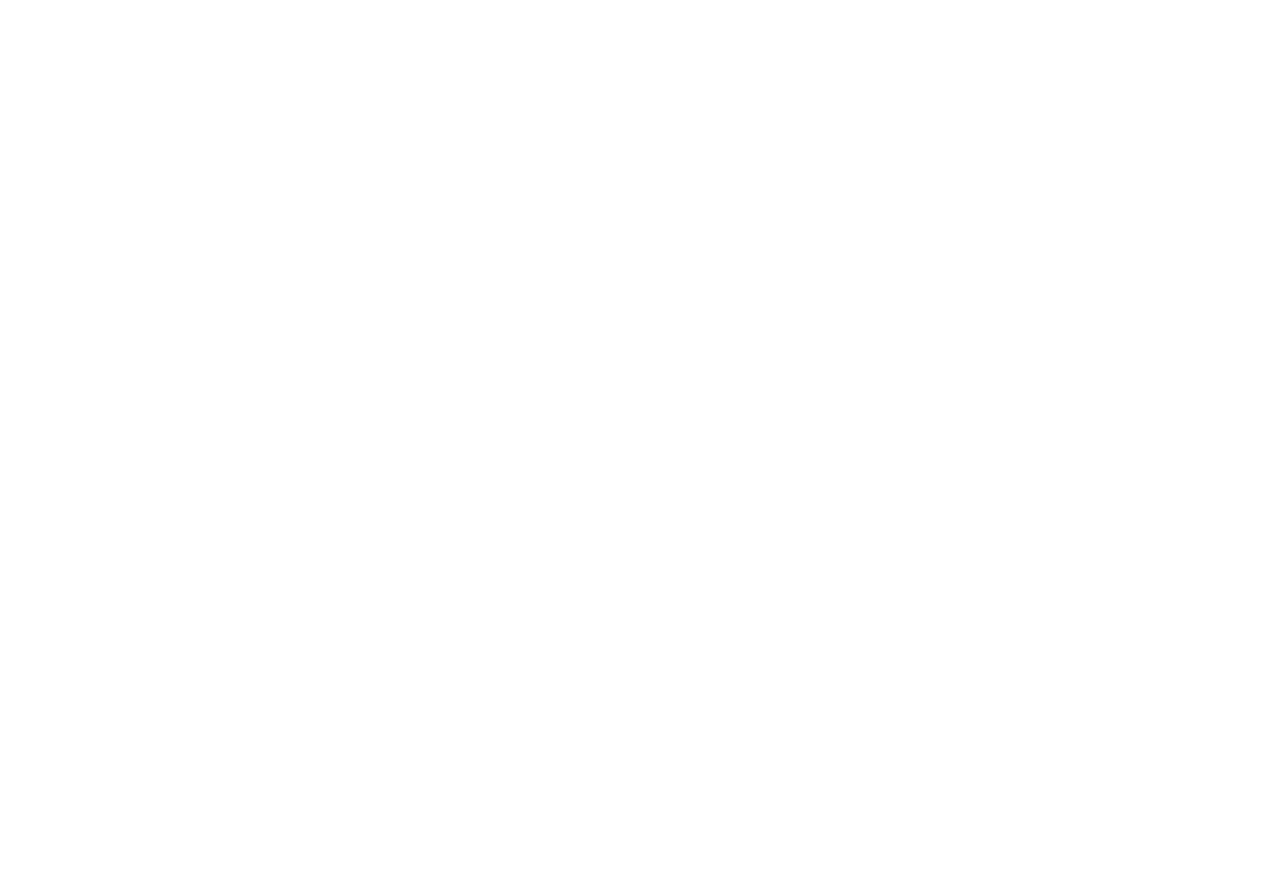
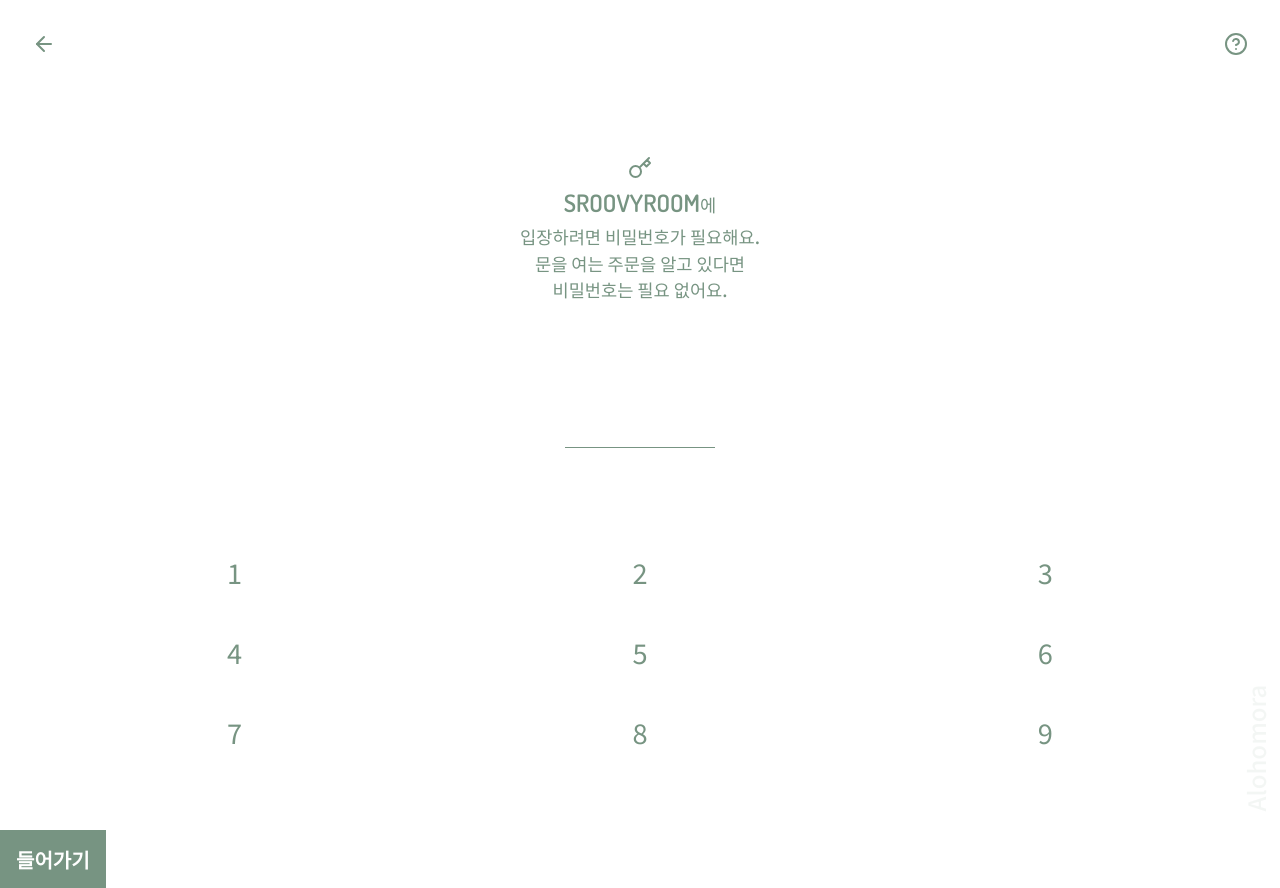
Before and after one commit to lee-suyeon/sroovyroom201, a React (Create React App) app in the folder client/: page /door-lock in a window 1280 px wide. Before the commit the page ends 800 px from the top, so only its background shows below. Built offline with nearby package versions, Linux system fonts and the light colour scheme; no server answers.

Commit message:
[feat ] Add Door Lock Page

```diff
--- a/client/src/App.js
+++ b/client/src/App.js
@@ -2,6 +2,7 @@
 import { Route, Switch } from 'react-router-dom';
 
 import LandingPage from './components/views/LandingPage/LandingPage';
+import DoorLock from './components/views/DoorLock/DoorLock';
 import MenuPage from './components/views/MenuPage/MenuPage';
 import LoginPage from './components/views/LoginPage/LoginPage';
 import RegisterPage from './components/views/RegisterPage/RegisterPage';
@@ -14,6 +15,7 @@
     <div className="App">
       <Switch>
         <Route exact path= "/" component={Auth(LandingPage, null)} />
+        <Route exact path= "/door-lock" component={Auth(DoorLock, null)} />
         <Route exact path= "/menu" component={Auth(MenuPage, null)} />
         <Route exact path= "/login" component={Auth(LoginPage, false)} />
         <Route exact path= "/register" component={Auth(RegisterPage, false)} />
--- /dev/null
+++ b/client/src/components/views/DoorLock/DoorLock.jsx
@@ -0,0 +1,196 @@
+import React, { useState, useCallback } from 'react'
+import styled from 'styled-components';
+
+import { Key, HelpCircle, ArrowLeft } from 'react-feather';
+import TextLogo from '../../../utils/TextLogo'
+import Button from '../../../utils/Button'
+
+const dial =  Array(9).fill().map((v, i) => i + 1);
+
+const DoorLockWrapper = styled.div`
+  height: 100vh;
+  display: flex;
+  flex-direction: column;
+  align-items: center;
+  justify-content: space-evenly;
+`
+
+const Guide = styled.div`
+  color: ${({ theme }) => theme.mainColor };
+  text-align: center;
+  font-size: 1.1rem;
+  font-weight: 500;
+  line-height: 1.5;
+  margin-top: 1rem;
+
+  svg {
+    margin: 0 auto 5px;
+    display: block;
+  }
+`
+
+const DialNumber = styled.div`
+  width: 100%;
+  display: grid;
+  grid-template-columns: repeat(3,1fr);
+  grid-template-rows: repeat(3, 80px);
+  text-align: center;
+  color: ${({ theme }) => theme.mainColor };
+
+  & > div {
+    font-size: 1.7rem;
+    line-height: 80px;
+  }
+
+  $ > .number {
+    transition: 0.3s;
+  }
+
+  & > .number:active,
+  & > .number:hover {
+    background: ${({ theme }) => theme.mainColor };
+    color: ${({ theme }) => theme.baseColor };
+  }
+`
+
+const NumberWrapper = styled.div`
+  width: 150px;
+  height: 60px;
+  border-bottom: 1px solid ${({ theme }) => theme.mainColor };
+  font-size: 3rem;
+  font-family: 'Dosis', sans-serif;
+  font-weight: 500;
+  letter-spacing: 8px;
+  color: ${({ theme }) => theme.mainColor };
+  text-align: center;
+  line-height: 60px;
+  padding-left: 0.5rem;
+`
+
+const HelpWrapper = styled.div`
+
+  width: 100%;
+  color: ${({ theme }) => theme.mainColor };
+
+  & > div {
+    display: flex;
+    justify-content: space-between;
+  }
+  `
+
+  const HelpMessage = styled.div`
+  position: absolute;
+  top: 4rem;
+  right: 2rem;
+  padding: 0.5rem 1rem;
+  text-align: center;
+  font-size: 0.9rem;
+  line-height: 1.6;
+  background: #e2e8e4;
+  color: ${({ theme }) => theme.textColor };
+  border-radius: 5px;
+
+  &::before {
+    content: "";
+    position: absolute;
+    top: -0.3rem;
+    right: 1rem;
+    width: 10px;
+    height: 10px;
+    background: #e2e8e4;
+    transform: rotate(45deg);
+  }
+`
+
+const Alohomora = styled.div`
+  position: absolute;
+  bottom: 8rem;
+  right: -2.5rem;
+  font-size: 1.5rem;
+  font-weight: 500;
+  color: ${({ theme }) => theme.mainColor };
+  opacity: 0.08;
+  transform: rotate(270deg);
+`
+
+//#ff9f8e
+
+function DoorLock() {
+  const [ numbers, setNumbers ] = useState([]);
+  const [ showMessage, setShowMessage ] = useState(false);
+
+
+  const onClickNumber = (number) => {
+
+    if(numbers.length < 4){
+      setNumbers(prev => prev + number);
+    } else {
+      return;
+    }
+  }
+
+  const onClickAlohomora = () => {
+    alert('정답')
+  }
+
+  const onClickHelpCircle = useCallback(() => {
+    setShowMessage(prev => !prev);
+
+    setTimeout(() => {
+      setShowMessage(false);
+    }, 2000)
+  },[]);
+
+
+
+  return (
+    <div>
+
+      <HelpWrapper>
+          <div>
+            <ArrowLeft />
+            <HelpCircle onClick={onClickHelpCircle}/>
+          </div>
+          {showMessage &&
+            <HelpMessage>
+              착한 사람 눈에는 문을 여는 주문이 보여요! <br />
+              Hint: ⚡️🦉🪶🔮
+            </HelpMessage>
+          }
+        </HelpWrapper>
+
+      <DoorLockWrapper>
+        <Guide>
+          <Key />
+          <TextLogo />에 <br />
+          입장하려면 비밀번호가 필요해요. <br />
+          문을 여는 주문을 알고 있다면 <br />
+          비밀번호는 필요 없어요.
+        </Guide>
+
+        <NumberWrapper>
+          {numbers}
+        </NumberWrapper>
+
+        <DialNumber>
+          {dial.map((d, idx) => (
+            <div
+              key={`dial-${idx+1}`}
+              className="number"
+              onClick={() => onClickNumber(d)}
+              >{d}</div>
+          ))}
+        </DialNumber>
+
+        <Button fullWidth >들어가기</Button>
+
+      </DoorLockWrapper>
+
+      <Alohomora onClick={onClickAlohomora}>
+        Alohomora
+      </Alohomora>
+    </div>
+  )
+}
+
+export default DoorLock
--- a/client/src/utils/TextLogo.jsx
+++ b/client/src/utils/TextLogo.jsx
@@ -3,7 +3,7 @@
 
 const sizes = {
   large: {
-    fontSize: "1.8rem"
+    fontSize: "1.5rem"
   },
   medium: {
     fontSize: "1rem"
```
